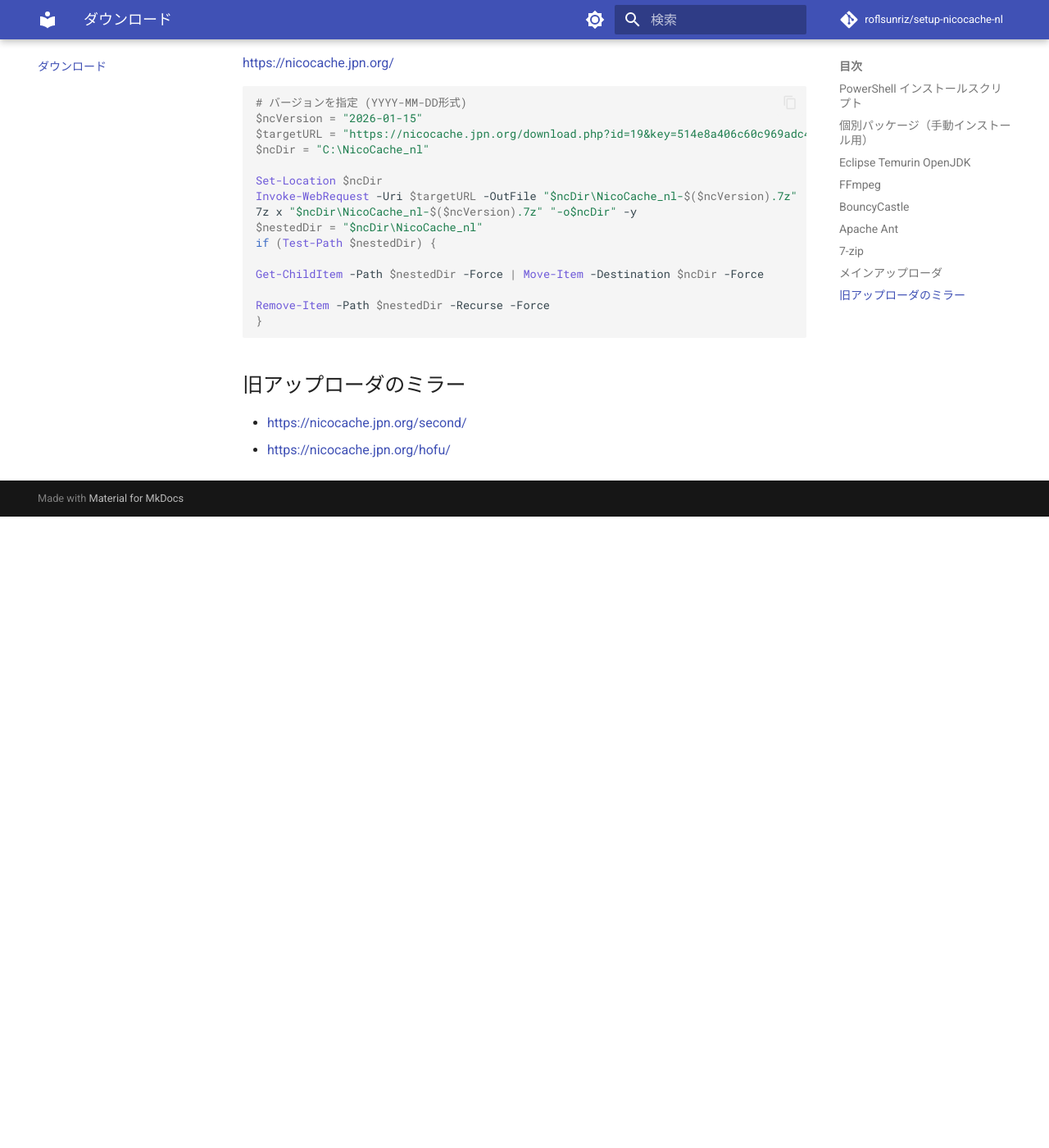
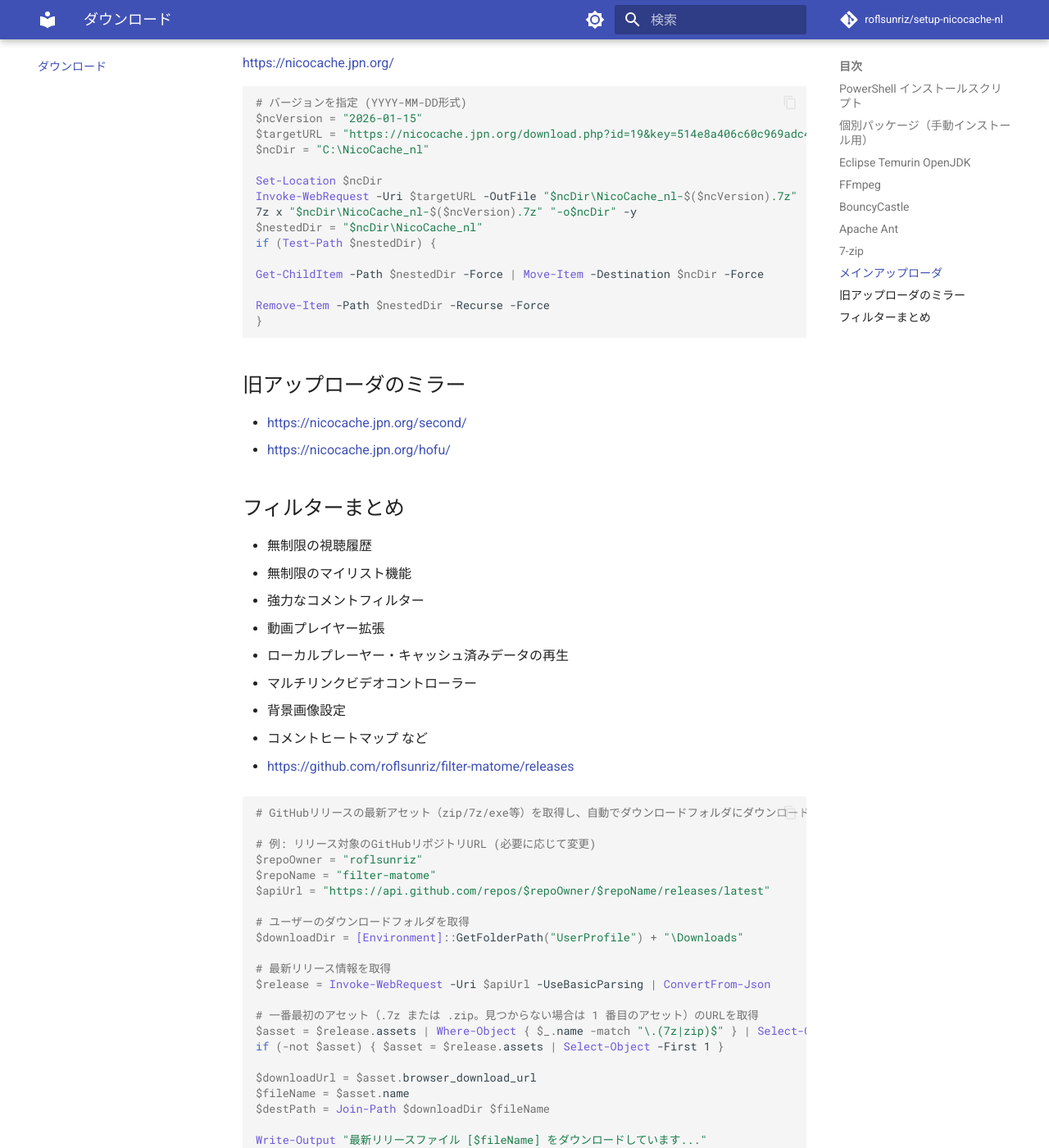
Before and after one commit to roflsunriz/setup-nicocache-nl, an MkDocs documentation site: the page built from docs/download.md, in a window 1280 px wide and 1400 px high, scrolled down 2015 px. Shown: the whole window at 82% size. Built offline with MkDocs 1.6.1 and Material for MkDocs 9.7.7, drawn with Linux system fonts in a browser that asks for light colours; comment, search, counter and statistics services are not loaded; before the commit the page ends 2645 px from its top, so only the background shows below that; some of the changed text lies outside the part shown.

Commit message:
docs(download.md): フィルター機能の概要とGitHubリリースの自動ダウンロード手順を追加
- フィルター機能のまとめを日本語で追加し、ユーザーに提供する機能を明確化しました。
- GitHubリリースの最新アセットを自動でダウンロードし、展開するPowerShellスクリプトを追加しました。
- 7-Zipを使用した展開手順についての補足情報も記載しました。

````diff
--- a/docs/download.md
+++ b/docs/download.md
@@ -107,3 +107,53 @@
 
 - [https://nicocache.jpn.org/second/](https://nicocache.jpn.org/second/)
 - [https://nicocache.jpn.org/hofu/](https://nicocache.jpn.org/hofu/)
+
+
+## フィルターまとめ
+
+- 無制限の視聴履歴
+- 無制限のマイリスト機能
+- 強力なコメントフィルター
+- 動画プレイヤー拡張
+- ローカルプレーヤー・キャッシュ済みデータの再生
+- マルチリンクビデオコントローラー
+- 背景画像設定
+- コメントヒートマップ など
+
+- [https://github.com/roflsunriz/filter-matome/releases](https://github.com/roflsunriz/filter-matome/releases)
+
+```powershell
+# GitHubリリースの最新アセット（zip/7z/exe等）を取得し、自動でダウンロードフォルダにダウンロード&展開
+
+# 例: リリース対象のGitHubリポジトリURL (必要に応じて変更)
+$repoOwner = "roflsunriz"
+$repoName = "filter-matome"
+$apiUrl = "https://api.github.com/repos/$repoOwner/$repoName/releases/latest"
+
+# ユーザーのダウンロードフォルダを取得
+$downloadDir = [Environment]::GetFolderPath("UserProfile") + "\Downloads"
+
+# 最新リリース情報を取得
+$release = Invoke-WebRequest -Uri $apiUrl -UseBasicParsing | ConvertFrom-Json
+
+# 一番最初のアセット（.7z または .zip。見つからない場合は 1 番目のアセット）のURLを取得
+$asset = $release.assets | Where-Object { $_.name -match "\.(7z|zip)$" } | Select-Object -First 1
+if (-not $asset) { $asset = $release.assets | Select-Object -First 1 }
+
+$downloadUrl = $asset.browser_download_url
+$fileName = $asset.name
+$destPath = Join-Path $downloadDir $fileName
+
+Write-Output "最新リリースファイル [$fileName] をダウンロードしています..."
+
+Invoke-WebRequest -Uri $downloadUrl -OutFile $destPath
+
+# 7-Zipで展開（7z.exeへのパスが通っている前提）
+Write-Output "7-Zipで展開中..."
+& 7z x $destPath "-o$downloadDir" -y
+
+Write-Output "完了: $fileName が $downloadDir に展開されました。"
+```
+# 補足
+# - 7zipがインストールされていて、コマンドライン(7z.exe)がパスに通っている必要があります。
+# - 必要に応じて $repoOwner と $repoName を書き換えてください。
````
